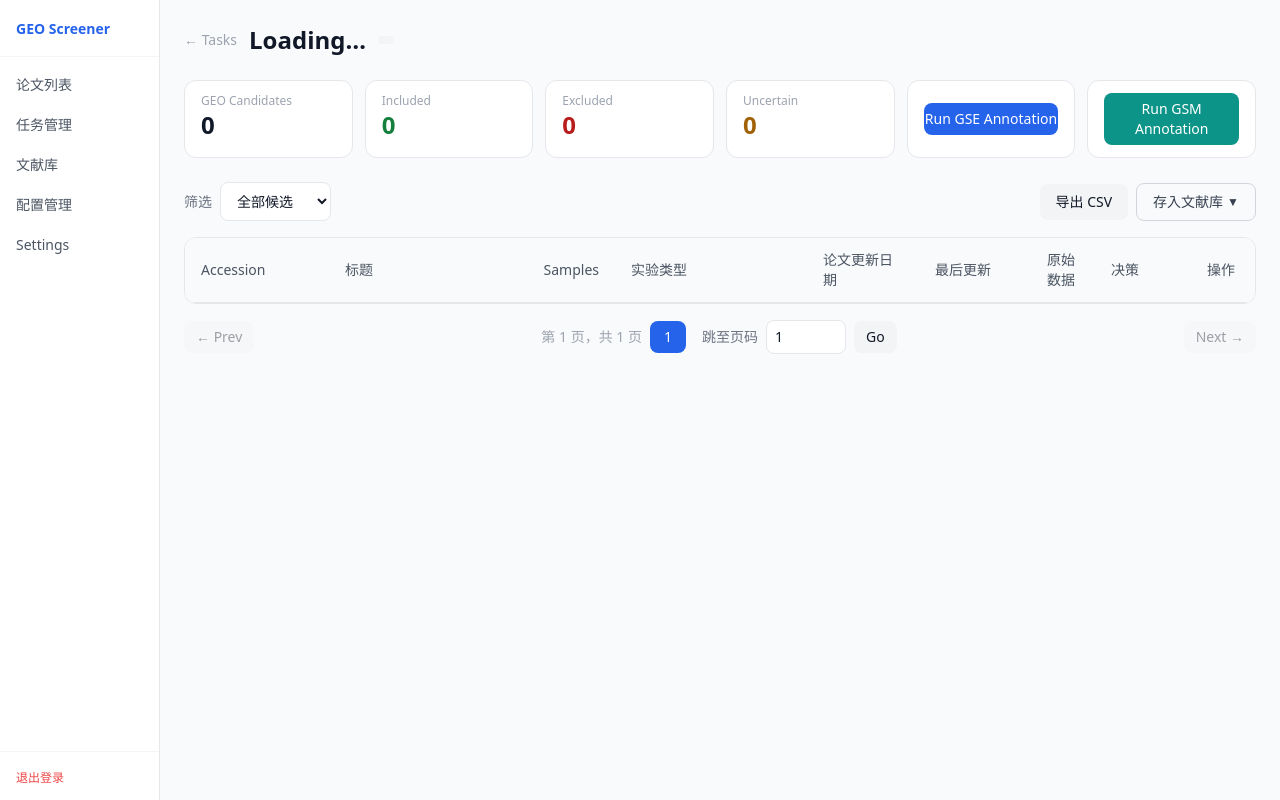
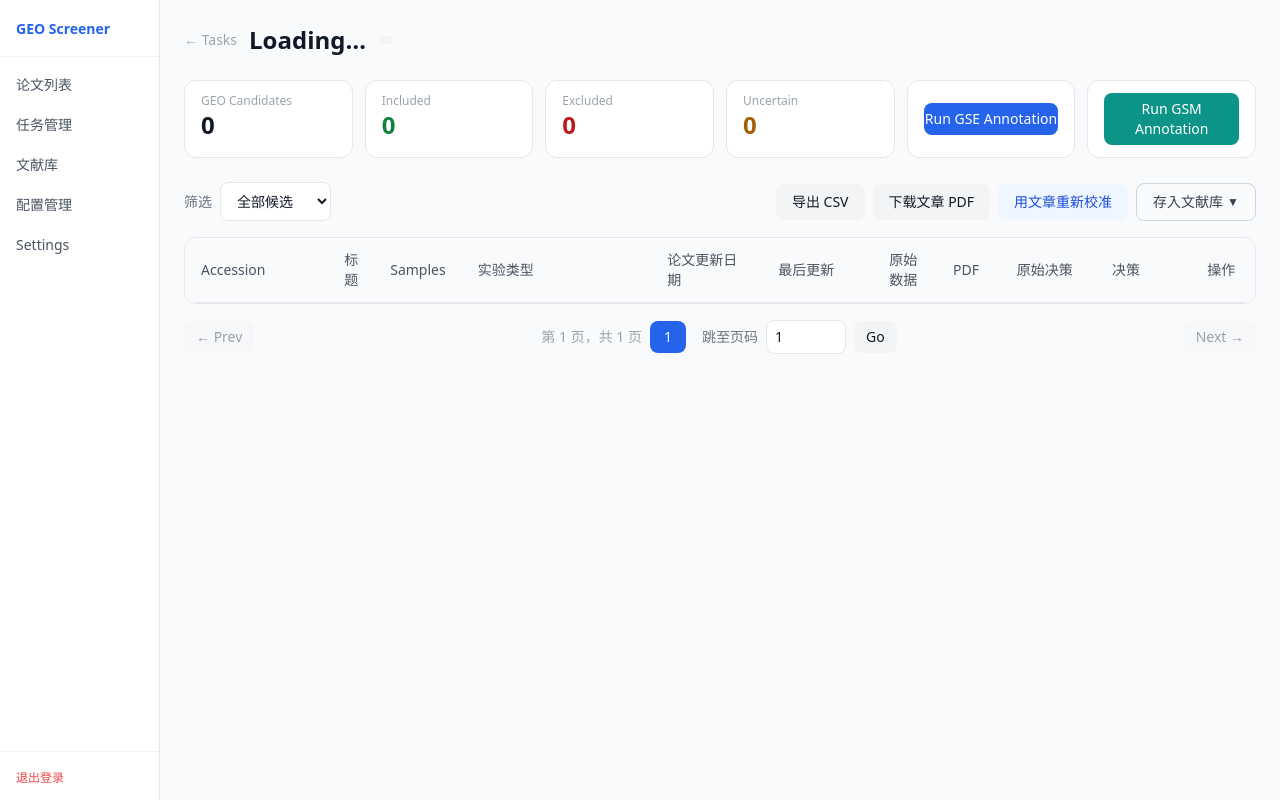
Before and after one commit to lzzsh/GEO_Screener, a FastAPI app: page /tasks/1/detail in a window 1280 px wide. Run offline with FastAPI, Linux system fonts and the light colour scheme; lists and menus that the app fills with data are empty; some libraries are stand-ins or nearby versions.

Commit message:
feat: add PDF download and calibration buttons and columns to task detail

```diff
--- a/frontend/templates/tasks_detail.html
+++ b/frontend/templates/tasks_detail.html
@@ -66,6 +66,12 @@
     <div class="flex items-center gap-2">
       <a :href="'/tasks/' + taskId + '/export'"
          class="text-sm bg-gray-100 hover:bg-gray-200 px-4 py-2 rounded-lg font-medium">导出 CSV</a>
+      <button @click="fetchPapers()" :disabled="fetchingPdfs"
+              class="text-sm bg-gray-100 hover:bg-gray-200 px-4 py-2 rounded-lg font-medium disabled:opacity-50"
+              x-text="fetchingPdfs ? '下载中…' : '下载文章 PDF'"></button>
+      <button @click="runPaperCalibration()" :disabled="calibrating"
+              class="text-sm bg-blue-50 hover:bg-blue-100 text-blue-700 px-4 py-2 rounded-lg font-medium disabled:opacity-50"
+              x-text="calibrating ? '校准中…' : '用文章重新校准'"></button>
       <div class="relative" x-data="{libOpen:false}">
         <button @click="libOpen=!libOpen"
                 class="border border-gray-300 text-gray-700 rounded-lg px-4 py-2 text-sm font-medium hover:bg-gray-50 flex items-center gap-1">
@@ -98,6 +104,8 @@
           <th class="text-left px-4 py-3 font-medium text-gray-600 w-28">论文更新日期</th>
           <th class="text-left px-4 py-3 font-medium text-gray-600 w-28">最后更新</th>
           <th class="text-left px-4 py-3 font-medium text-gray-600 w-16">原始数据</th>
+          <th class="text-left px-4 py-3 font-medium text-gray-600 w-16">PDF</th>
+          <th class="text-left px-4 py-3 font-medium text-gray-600 w-24">原始决策</th>
           <th class="text-left px-4 py-3 font-medium text-gray-600 w-24">决策</th>
           <th class="text-left px-4 py-3 font-medium text-gray-600 w-16">操作</th>
         </tr>
@@ -120,6 +128,17 @@
               <span x-show="r.has_raw_data" class="text-green-500">✓</span>
               <span x-show="!r.has_raw_data" class="text-gray-300">—</span>
             </td>
+            <td class="px-4 py-3 text-center text-sm">
+              <span x-show="!r.pdf_status || r.pdf_status === 'none'" class="text-gray-300">—</span>
+              <span x-show="r.pdf_status === 'fetching'" class="text-blue-400">⟳</span>
+              <a x-show="r.pdf_status === 'available'" :href="'/pdfs/' + r.dataset_id + '.pdf'" target="_blank" class="text-blue-600">📄</a>
+              <span x-show="r.pdf_status === 'failed'" class="text-red-400">✗</span>
+            </td>
+            <td class="px-4 py-3">
+              <span x-show="r.original_decision"
+                    class="text-xs font-semibold px-2 py-0.5 rounded-full bg-gray-100 text-gray-500"
+                    x-text="({include:'Included',exclude:'Excluded',uncertain:'Uncertain'})[r.original_decision] || r.original_decision"></span>
+            </td>
             <td class="px-4 py-3">
               <span :class="decisionClass(r.decision)"
                     class="text-xs font-semibold px-2 py-0.5 rounded-full"
@@ -128,7 +147,7 @@
             <td class="px-4 py-3 text-xs text-blue-600" x-text="expanded.has(r.id) ? '收起' : '展开'"></td>
           </tr>
           <tr x-show="expanded.has(r.id)" class="bg-slate-50">
-            <td colspan="9" class="px-4 py-4">
+            <td colspan="11" class="px-4 py-4">
               <div class="mb-4" x-data="labelEditor(r)">
                 <div class="flex items-center justify-between mb-2">
                   <p class="text-xs font-semibold text-gray-500">标注</p>
@@ -247,7 +266,9 @@
     return {
       taskId, task: {}, results: [], loading: true,
       page: 1, pageSize: 20, total: 0, jumpPageInput: 1, expanded: new Set(),
-      decisionFilter: '', annotating: false, annotationError: '', gsmAnnotating: false, pollTimer: null, libs: [],
+      decisionFilter: '', annotating: false, annotationError: '', gsmAnnotating: false,
+      fetchingPdfs: false, calibrating: false,
+      pollTimer: null, libs: [],
       expandedGsm: new Set(),
 
       async init() {
@@ -376,6 +397,26 @@
           this.gsmAnnotating = false;
         }
       },
+      async fetchPapers() {
+        this.fetchingPdfs = true;
+        try {
+          await fetch('/tasks/' + this.taskId + '/fetch-papers', {method: 'POST'});
+          const pollPdf = setInterval(async () => { await this.loadResults(); }, 3000);
+          setTimeout(() => clearInterval(pollPdf), 120000);
+        } finally {
+          this.fetchingPdfs = false;
+        }
+      },
+      async runPaperCalibration() {
+        this.calibrating = true;
+        try {
+          await fetch('/tasks/' + this.taskId + '/run-paper-calibration', {method: 'POST'});
+          const pollCal = setInterval(async () => { await this.loadResults(); }, 3000);
+          setTimeout(() => clearInterval(pollCal), 300000);
+        } finally {
+          this.calibrating = false;
+        }
+      },
       statusClass(s) {
         return {pending:'bg-gray-100 text-gray-600', running:'bg-blue-100 text-blue-700',
                 done:'bg-green-100 text-green-700', error:'bg-red-100 text-red-700'}[s] || 'bg-gray-100 text-gray-600';
```
